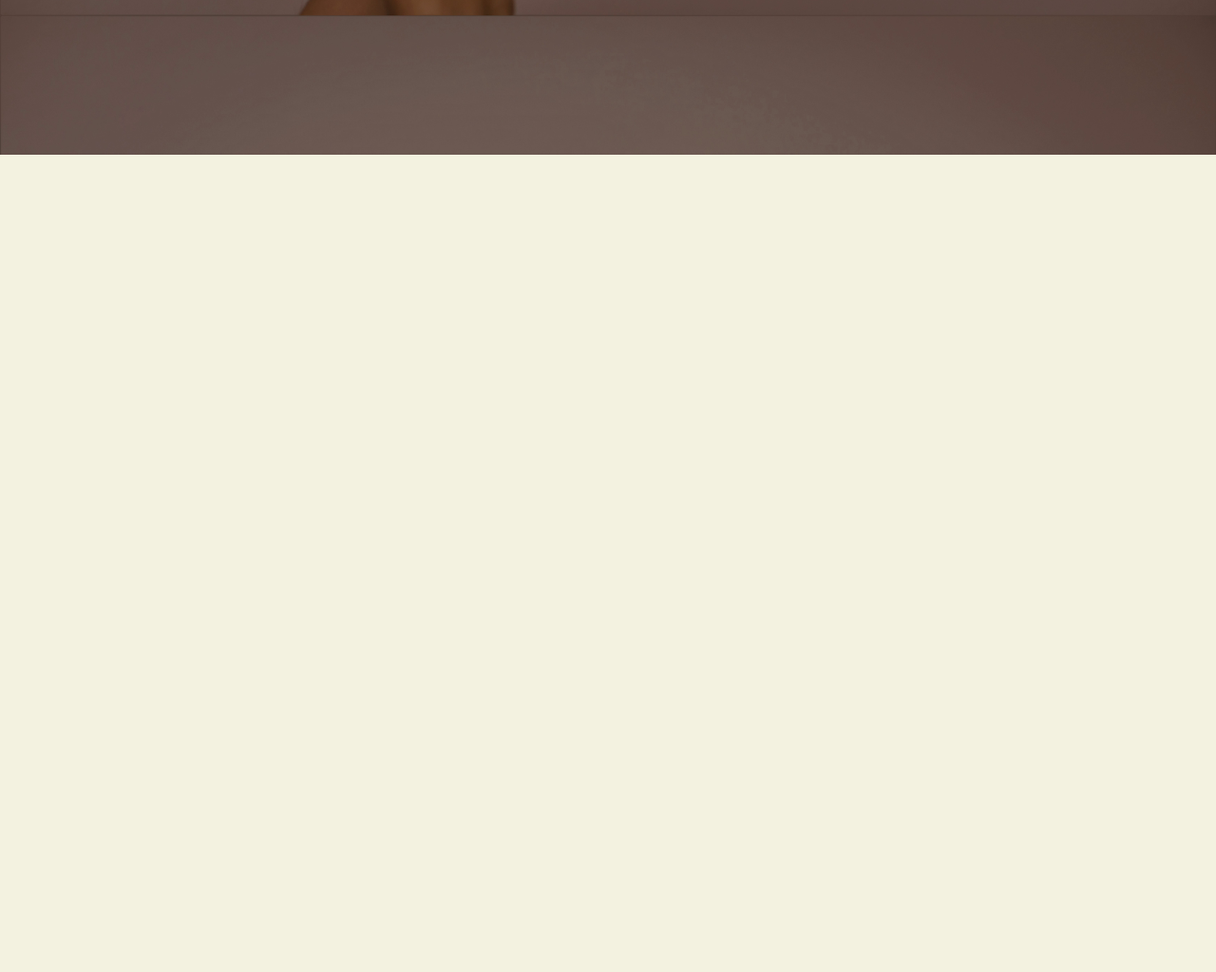
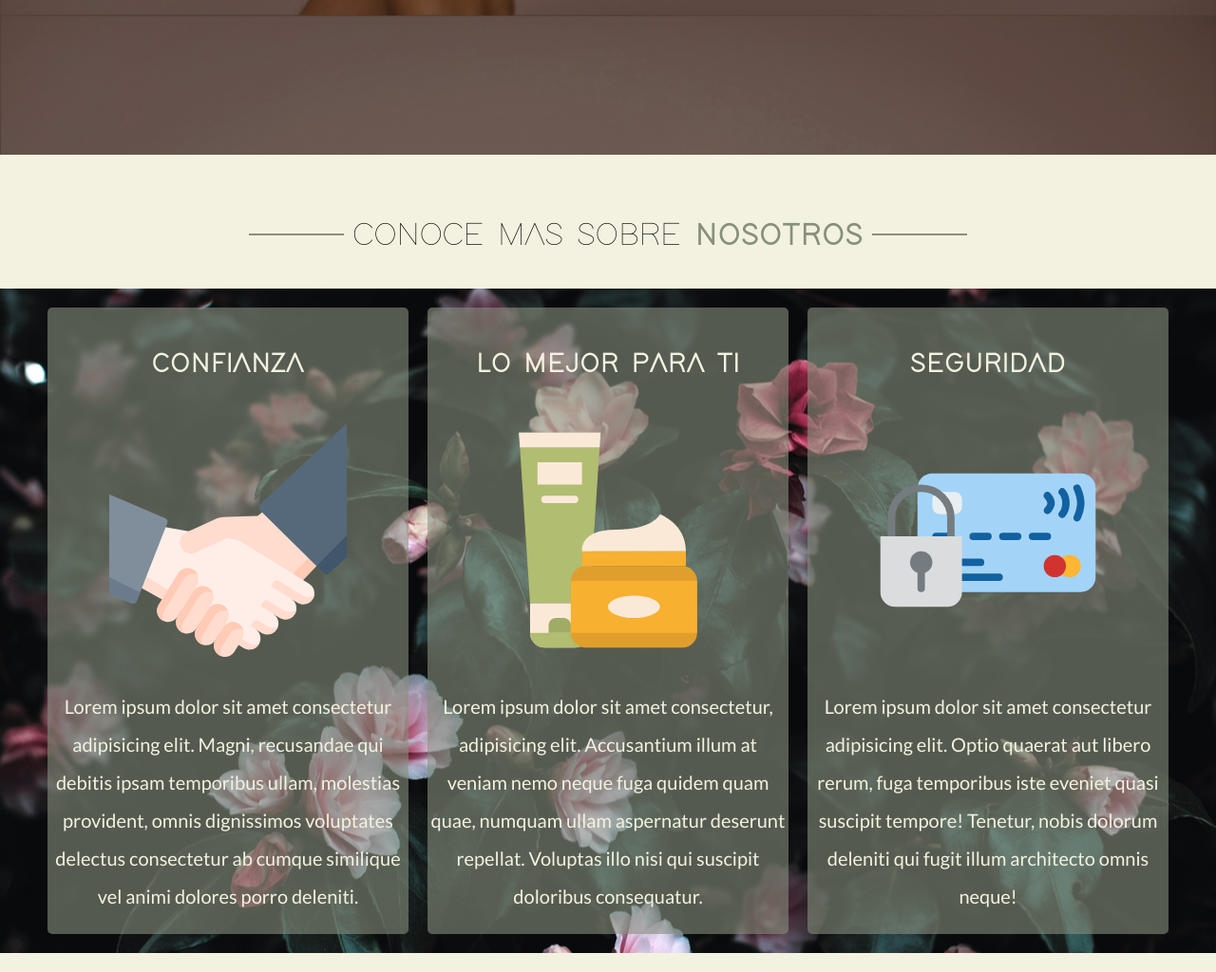
Before and after one commit to medinabotadev/rosalimon.ve, a PHP site: page / in a window 1280 px wide. Shown: the part 837-1861 px from the top of the page at 95% size. Before the commit the page ends 1000 px from the top, so only its background shows below. Run offline with PHP 8.4, Linux system fonts and the light colour scheme.

Commit message:
terminando seccion nosotros

```diff
--- a/css/styles.css
+++ b/css/styles.css
@@ -15,6 +15,7 @@
 @font-face{
     font-family: 'Adam';
     src: url(../fonts/Adam-Medium.ttf);
+    font-weight: normal;
 }
 @font-face{
     font-family: 'Adam';
@@ -25,7 +26,6 @@
     font-family: 'Adam';
     src: url(../fonts/Adam-Bold.ttf);
     font-weight: bold;
-    font-style: normal;
 }
 /*========================================================================================== GLOBALES ==============================================================*/
 html
@@ -42,6 +42,7 @@ body
     font-family: var(--fuenteSecundaria);
     font-size: 1.6rem;
     line-height: 2;
+    background-color: var(--paletaUno);
 }
 img
 {
@@ -68,6 +69,16 @@ h4
     max-width: 120rem;
     margin: 0 auto;
 }
+.seccion{
+    margin-top: 3rem;
+    margin-bottom: 2rem;
+}
+/* .h2personalizado{
+    font-family: var(--fuentePrincipal);
+    text-transform: uppercase;
+    text-align: center;
+    font-weight: normal;
+} */
 /*================================================================================ HEADER ==================================================================*/
 .site-header{
     background-image: url(../img/header.jpg);
@@ -143,3 +154,88 @@ margin-top: -2.5rem;
     line-height: 2;
     }
 }
+/*===================================================================================== NOSOTROS INICIO =================================================*/
+.nosotros-inicio h2{
+    text-align: center;
+    text-transform: uppercase;
+    font-family: var(--fuentePrincipal);
+    font-weight: lighter;
+    line-height: 1.5;
+    padding-top: 3rem;
+    padding-bottom: 3rem;
+}
+.nosotros-inicio h2::after{
+    content: '';
+    display: block;
+    margin: 0 auto;
+    height: 2px;
+    width: 300px;
+    background-color: var(--paletaCinco);
+}
+@media (min-width: 768px){
+    .nosotros-inicio h2::before{
+        content: '';
+        display: inline-block;
+        /* margin: 0 auto; */
+        height: 2px;
+        width: 100px;
+        margin-right: 1rem;
+        margin-bottom: 1rem;
+        background-color: var(--paletaCinco);
+    }
+    .nosotros-inicio h2::after{
+        content: '';
+        display: inline-block;
+        /* margin: 0 auto; */
+        height: 2px;
+        width: 100px;
+        margin-left: 1rem;
+        margin-bottom: 1rem;
+        background-color: var(--paletaCinco);
+    }
+}
+
+.nosotros-inicio h2 span{
+    color: var(--paletaCinco);
+    font-weight: bold;
+}
+.contenido-nosotros{
+    background-image: url(../img/nosotrosInicio.jpg);
+    background-position: center center;
+    background-size: cover;
+    background-attachment: fixed;
+    padding: 1rem;
+}
+.iconos-nosotros{
+    text-align: center;
+
+}
+@media (min-width: 768px){
+    .iconos-nosotros{
+        display: flex;
+    }
+    .icono{
+
+    }
+}
+.icono{
+    color: var(--paletaUno);
+    background-color: rgba(135, 144, 125, 0.6);
+    margin: 1rem;
+    border-radius: .5rem;
+}
+.icono h3{
+    font-family: var(--fuentePrincipal);
+    text-transform: uppercase;
+}
+.icono p{
+    font-size: 2rem;
+}
+@media (min-width: 768px){
+    .icono{
+        width: 33.3%;
+    }
+}
+.icono img{
+    width: 25rem;
+}
--- a/index.html
+++ b/index.html
@@ -31,6 +31,44 @@
             <h1>Los mejores productos para tu cuidado y belleza</h1>
         </div>
     </header>
+
+    <section class="seccion nosotros-inicio">
+        <h2 class="contenedor">Conoce mas sobre <span>nosotros</span></h2>
+
+        <div class="contenido-nosotros">
+            <div class="iconos-nosotros contenedor">
+                <div class="icono">
+                    <h3>Confianza</h3>
+                    <img src="img/agreement.svg" alt="Confianza">
+                    <p>Lorem ipsum dolor sit amet consectetur adipisicing elit. Magni, recusandae qui debitis ipsam
+                        temporibus ullam, molestias provident, omnis dignissimos voluptates delectus consectetur ab
+                        cumque
+                        similique vel animi dolores porro deleniti.
+                    </p>
+                </div>
+
+                <div class="icono">
+                    <h3>Lo mejor para ti</h3>
+                    <img src="img/skincare.svg" alt="skincare">
+                    <p>Lorem ipsum dolor sit amet consectetur, adipisicing elit. Accusantium illum at veniam nemo neque
+                        fuga
+                        quidem quam quae, numquam ullam aspernatur deserunt repellat. Voluptas illo nisi qui suscipit
+                        doloribus consequatur.
+                    </p>
+                </div>
+
+                <div class="icono">
+                    <h3>Seguridad</h3>
+                    <img src="img/payment.svg" alt="Seguridad">
+                    <p>
+                        Lorem ipsum dolor sit amet consectetur adipisicing elit. Optio quaerat aut libero rerum, fuga
+                        temporibus iste eveniet quasi suscipit tempore! Tenetur, nobis dolorum deleniti qui fugit illum
+                        architecto omnis neque!
+                    </p>
+                </div>
+            </div>
+        </div>
+    </section>
 </body>
 
 </html>
```
Also changed, not shown: img/agreement.svg (added), img/nosotrosInicio.jpg (added), img/payment.svg (added), img/skincare.svg (added).
